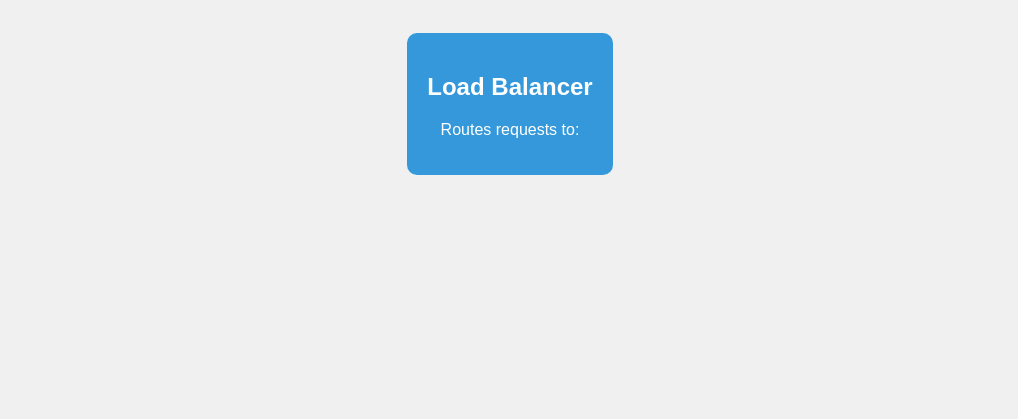
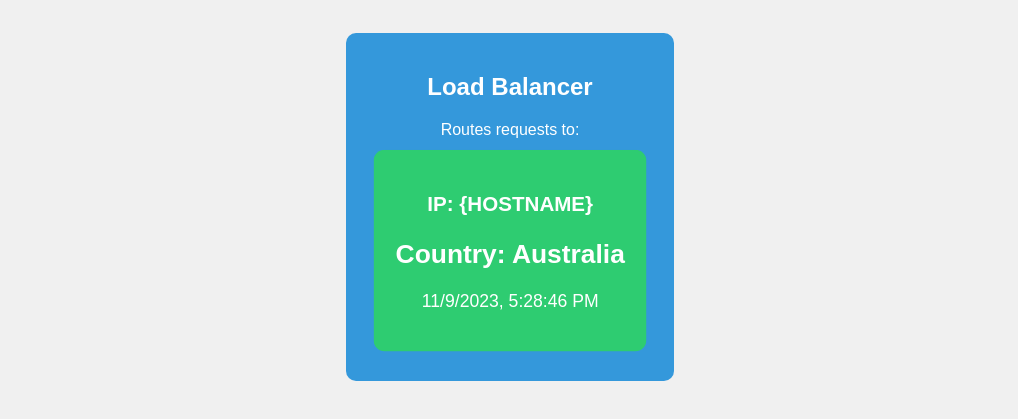
Before and after one commit to Accelnomics-Technologies/jcu_demo, a plain HTML site: page index.html in a window 1280 px wide. Shown: the part 129-548 px from the top of the page, without its empty margins (130-1148 px from the left). Drawn offline with Linux system fonts and the light colour scheme.

Commit message:
Update index.html

```diff
--- a/index.html
+++ b/index.html
@@ -63,26 +63,18 @@
         <p>Routes requests to:</p>
         <div class="server" id="server1" style="display: none;">
             <h3>IP: {HOSTNAME}</h3>
-            <h2>Server 1 - New York</h2>
-            <p id="new-york-time"></p>
-        </div>
-        <div class="server" id="server2" style="display: none;">
-            <h3>IP: {HOSTNAME}</h3>
-            <h2>Server 2 - India</h2>
-            <p id="india-time"></p>
+            <h2>Country: Australia</h2>
+            <p id="aus-time"></p>
         </div>
     </div>
 
     <script>
-        const servers = ["{SERVER}"];
+        const servers = ["server1"];
         let currentIndex = 0;
 
         function updateTimes() {
-            const newYorkTime = new Date().toLocaleString('en-US', { timeZone: 'America/New_York' });
-            const indiaTime = new Date().toLocaleString('en-US', { timeZone: 'Asia/Kolkata' });
-
-            document.getElementById('new-york-time').textContent = `New York: ${newYorkTime}`;
-            document.getElementById('india-time').textContent = `India: ${indiaTime}`;
+            const ausTime = new Date().toLocaleString('en-US', { timeZone: 'Australia/Sydney' });
+            document.getElementById('aus-time').textContent = `${ausTime}`;
         }
 
         function showNextServer() {
```
